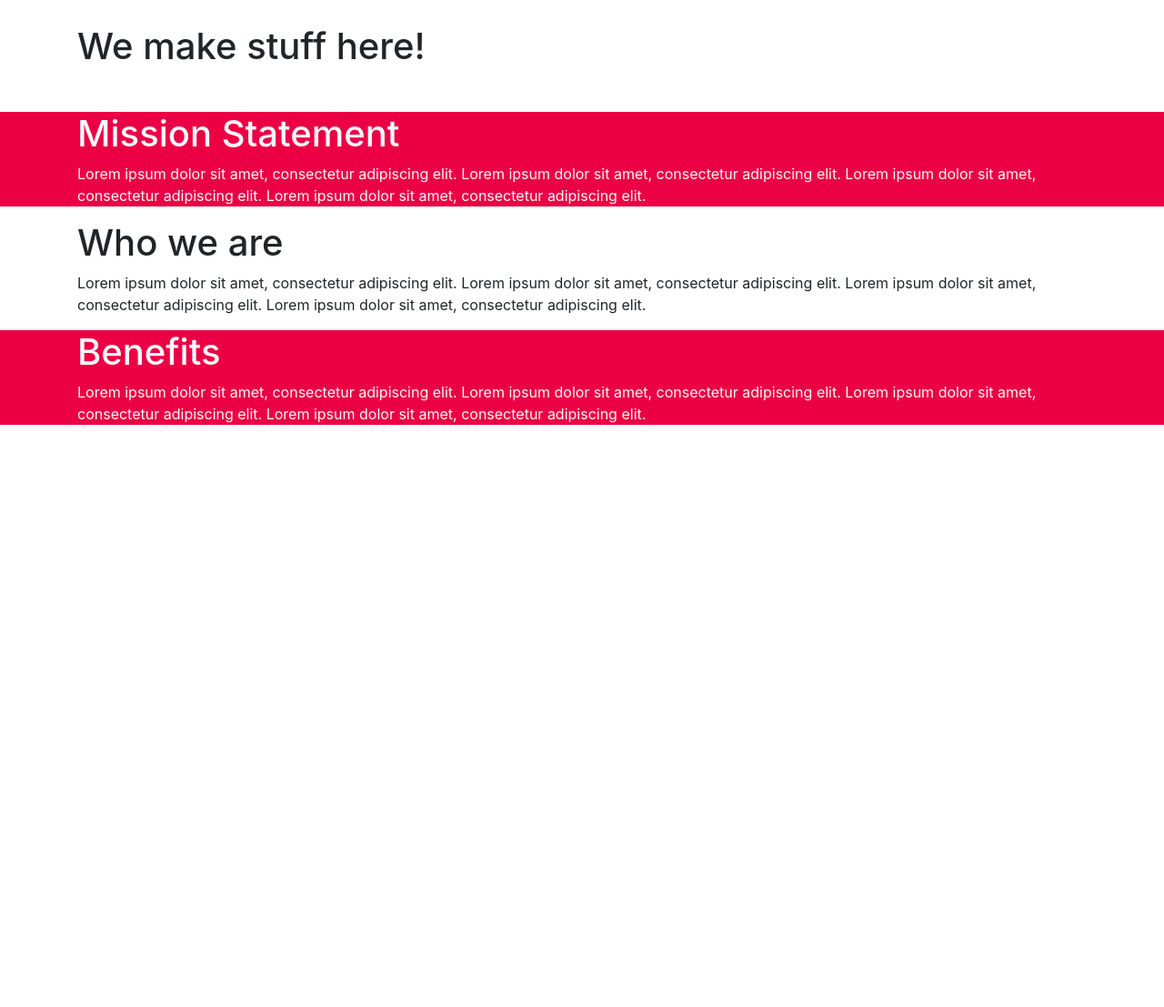
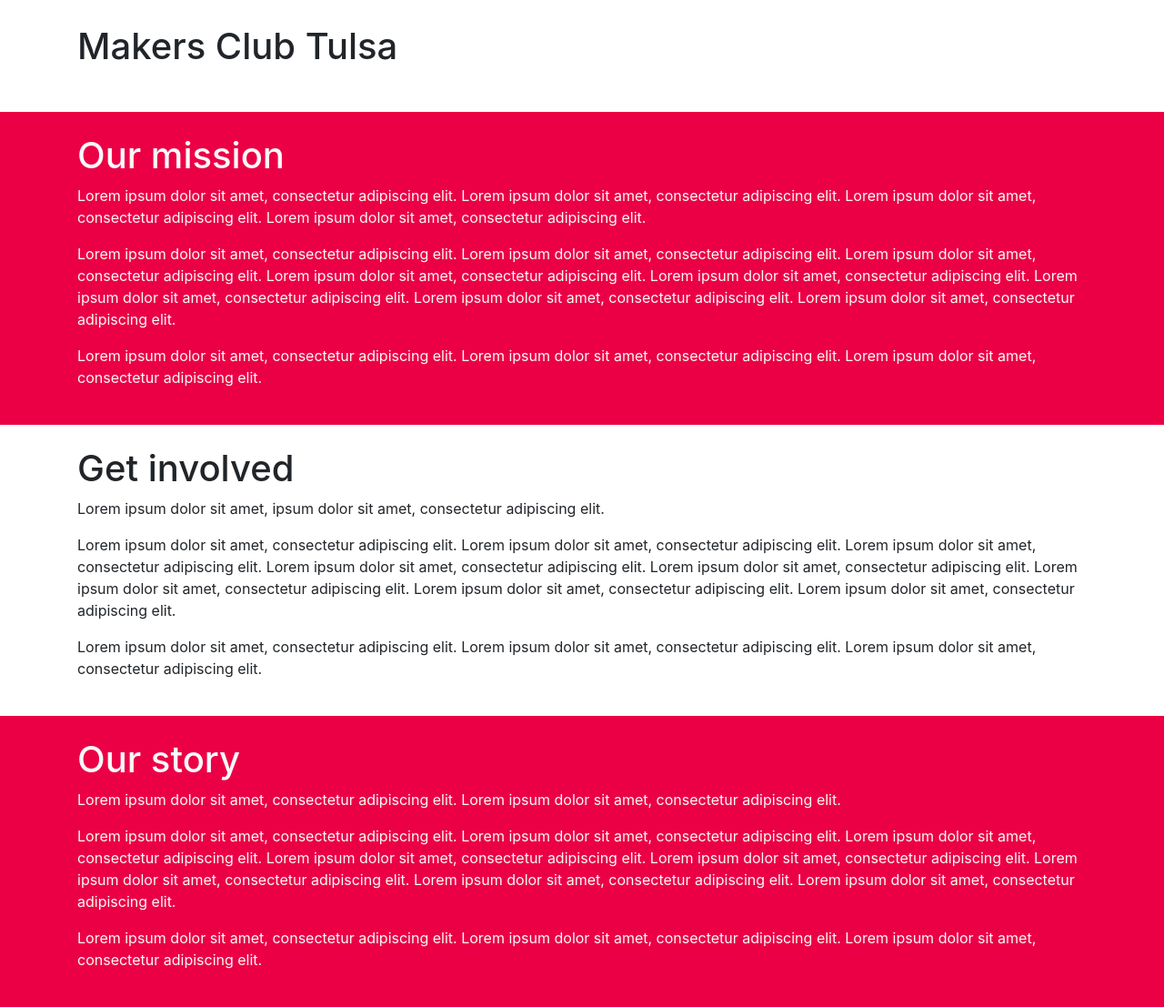
Before and after one commit to Holberton-Makers-Club/home_page, a Flask app: page / in a window 1280 px wide. Shown: the part 127-1234 px from the top of the page at 91% size. Before the commit the page ends 594 px from the top, so only its background shows below. Run offline with Flask 2, Linux system fonts and the light colour scheme; some libraries are stand-ins or nearby versions.

Commit message:
template content

```diff
--- a/templates/base.html
+++ b/templates/base.html
@@ -37,11 +37,20 @@
                 <div class="collapse navbar-collapse" id="navbarResponsive">
                     <ul class="navbar-nav ml-auto">
                         <li class="nav-item">
-                            <a class="nav-link" href="{{ url_for('landing.projects') }}">PROJECTS</a>
+                            <a class="nav-link" href="{{ url_for('landing.projects') }}">Projects</a>
                         </li>
                         <li class="nav-item">
-                            <a class="nav-link" href="{{ url_for('landing.members') }}">MEMBERS</a>
+                            <a class="nav-link" href="{{ url_for('landing.members') }}">Members</a>
                         </li>
+                        {% if g.user %}
+                        <li class="nav-item">
+                            <a class="nav-link" href="{{ url_for('landing.index') }}">Logout</a>
+                        </li>
+                        {% else %}
+                        <li class="nav-item">
+                            <a class="nav-link" href="{{ url_for('landing.index') }}">Login</a>
+                        </li>
+                        {% endif %}
                     </ul>
                 </div>
             </div>
--- a/templates/index.html
+++ b/templates/index.html
@@ -13,25 +13,31 @@
     <!-- Hero section -->
     <section>
         <div class="container">
-            <h1 class="my-5">We make stuff here!</h1>
+            <h1 class="my-5">Makers Club Tulsa</h1>
         </div>
     </section>
     <section class=" w-100 bg-holb-red text-light">
-        <div class="container">
-            <h1>Mission Statement</h1>
+        <div class="container py-4">
+            <h1>Our mission</h1>
             <p>Lorem ipsum dolor sit amet, consectetur adipiscing elit. Lorem ipsum dolor sit amet, consectetur adipiscing elit. Lorem ipsum dolor sit amet, consectetur adipiscing elit. Lorem ipsum dolor sit amet, consectetur adipiscing elit.</p>
+            <p>Lorem ipsum dolor sit amet, consectetur adipiscing elit. Lorem ipsum dolor sit amet, consectetur adipiscing elit. Lorem ipsum dolor sit amet, consectetur adipiscing elit. Lorem ipsum dolor sit amet, consectetur adipiscing elit. Lorem ipsum dolor sit amet, consectetur adipiscing elit. Lorem ipsum dolor sit amet, consectetur adipiscing elit. Lorem ipsum dolor sit amet, consectetur adipiscing elit. Lorem ipsum dolor sit amet, consectetur adipiscing elit.</p>
+            <p>Lorem ipsum dolor sit amet, consectetur adipiscing elit. Lorem ipsum dolor sit amet, consectetur adipiscing elit. Lorem ipsum dolor sit amet, consectetur adipiscing elit. </p>
         </div>
     </section>
     <section>
-        <div class="container">
-            <h1>Who we are</h1>
-            <p>Lorem ipsum dolor sit amet, consectetur adipiscing elit. Lorem ipsum dolor sit amet, consectetur adipiscing elit. Lorem ipsum dolor sit amet, consectetur adipiscing elit. Lorem ipsum dolor sit amet, consectetur adipiscing elit.</p>
+        <div class="container py-4">
+            <h1>Get involved</h1>
+            <p>Lorem ipsum dolor sit amet,  ipsum dolor sit amet, consectetur adipiscing elit.</p>
+            <p>Lorem ipsum dolor sit amet, consectetur adipiscing elit. Lorem ipsum dolor sit amet, consectetur adipiscing elit. Lorem ipsum dolor sit amet, consectetur adipiscing elit. Lorem ipsum dolor sit amet, consectetur adipiscing elit. Lorem ipsum dolor sit amet, consectetur adipiscing elit. Lorem ipsum dolor sit amet, consectetur adipiscing elit. Lorem ipsum dolor sit amet, consectetur adipiscing elit. Lorem ipsum dolor sit amet, consectetur adipiscing elit.</p>
+            <p>Lorem ipsum dolor sit amet, consectetur adipiscing elit. Lorem ipsum dolor sit amet, consectetur adipiscing elit. Lorem ipsum dolor sit amet, consectetur adipiscing elit. </p>
         </div>
     </section>
     <section class="w-100 bg-holb-red text-light">
-        <div class="container">
-            <h1>Benefits</h1>
-            <p>Lorem ipsum dolor sit amet, consectetur adipiscing elit. Lorem ipsum dolor sit amet, consectetur adipiscing elit. Lorem ipsum dolor sit amet, consectetur adipiscing elit. Lorem ipsum dolor sit amet, consectetur adipiscing elit.</p>
+        <div class="container py-4">
+            <h1>Our story</h1>
+            <p>Lorem ipsum dolor sit amet, consectetur adipiscing elit. Lorem ipsum dolor sit amet, consectetur adipiscing elit. </p>
+            <p>Lorem ipsum dolor sit amet, consectetur adipiscing elit. Lorem ipsum dolor sit amet, consectetur adipiscing elit. Lorem ipsum dolor sit amet, consectetur adipiscing elit. Lorem ipsum dolor sit amet, consectetur adipiscing elit. Lorem ipsum dolor sit amet, consectetur adipiscing elit. Lorem ipsum dolor sit amet, consectetur adipiscing elit. Lorem ipsum dolor sit amet, consectetur adipiscing elit. Lorem ipsum dolor sit amet, consectetur adipiscing elit.</p>
+            <p>Lorem ipsum dolor sit amet, consectetur adipiscing elit. Lorem ipsum dolor sit amet, consectetur adipiscing elit. Lorem ipsum dolor sit amet, consectetur adipiscing elit. </p>
         </div>
     </section>
 
--- a/templates/members.html
+++ b/templates/members.html
@@ -21,7 +21,6 @@
                     <h4 class="card-title">{{ member.firstname }} {{ member.lastname }}</h4>
                 </a>
                 <h6 class="card-subtitle mb-2 text-muted">{{ member.title }}</h6>
-                <p class="card-text">{{ member.bio }}</p>
                 <a href="http://{{ member.github }}" class="">
                     <i class="fa fa-github"></i>
                 </a>
```
